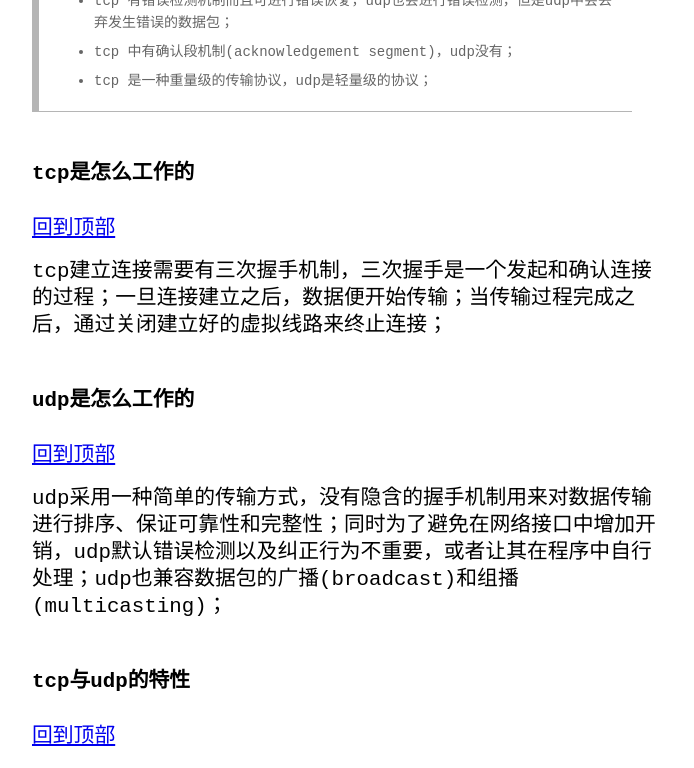
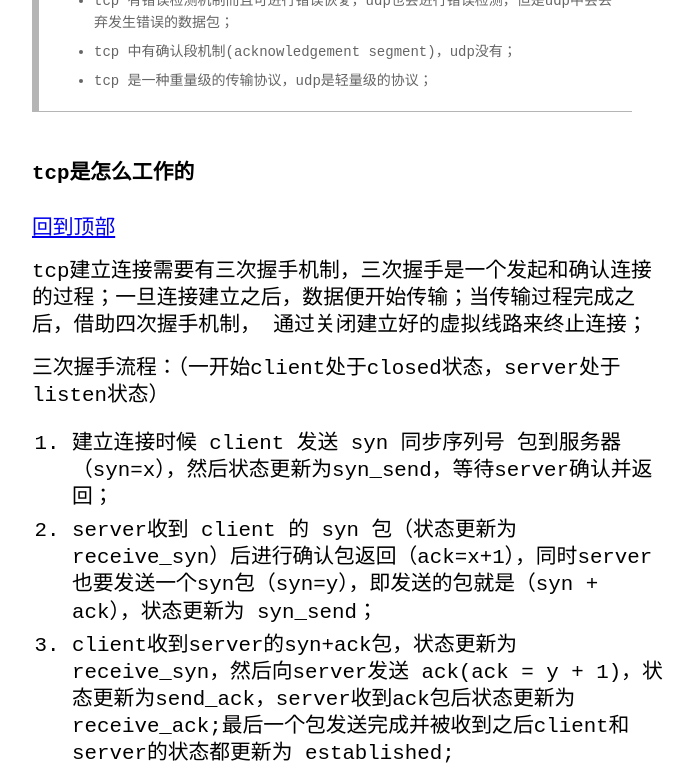
Before and after one commit to kvsur/kvsur.github.io, a Jekyll site: the page built from _posts/2021-06-07-network-TCPvsUPD.md, in a window 1280 px wide and 1400 px high, scrolled down 4385 px. Shown: the top 768 px of the window, without its empty margins (288-982 px from the left). Built offline with Jekyll 4.4.1, drawn with Linux system fonts in a browser that asks for light colours; some of the changed text lies outside the part shown; grey boxes are pictures that could not be loaded.

```diff
--- a/_posts/2021-06-07-network-TCPvsUPD.md
+++ b/_posts/2021-06-07-network-TCPvsUPD.md
@@ -10,7 +10,7 @@ category: network
 
 在本文中，将涉及到的内容：
 
-- [tcp/ip网络模型](#tcp/ip网络模型)
+- [tcp/ip网络模型](#tcp\/ip网络模型)
 - [什么是tcp？](#什么是tcp)
 - [什么是udp？](#什么是udp)
 - [主要的不同点](#主要的不同点)
@@ -78,7 +78,19 @@ udp协议的工作方式几乎与tcp相似，不同的是udp摒弃了所有的
 #### tcp是怎么工作的
 [回到顶部](#tcp对比udp有什么不同之处)
 
-tcp建立连接需要有三次握手机制，三次握手是一个发起和确认连接的过程；一旦连接建立之后，数据便开始传输；当传输过程完成之后，通过关闭建立好的虚拟线路来终止连接；
+tcp建立连接需要有三次握手机制，三次握手是一个发起和确认连接的过程；一旦连接建立之后，数据便开始传输；当传输过程完成之后，借助四次握手机制， 通过关闭建立好的虚拟线路来终止连接；
+
+三次握手流程：（一开始client处于closed状态，server处于listen状态）
+1. 建立连接时候 client 发送 syn 同步序列号 包到服务器（syn=x），然后状态更新为syn_send，等待server确认并返回；
+2. server收到 client 的 syn 包（状态更新为 receive_syn）后进行确认包返回（ack=x+1），同时server也要发送一个syn包（syn=y），即发送的包就是（syn + ack），状态更新为 syn_send；
+3. client收到server的syn+ack包，状态更新为receive_syn，然后向server发送 ack(ack = y + 1)，状态更新为send_ack，server收到ack包后状态更新为receive_ack;最后一个包发送完成并被收到之后client和server的状态都更新为 established;
+
+![threetimes_shakehand](https://bkimg.cdn.bcebos.com/pic/a1ec08fa513d26977c74304855fbb2fb4316d87b?x-bce-process=image/watermark,image_d2F0ZXIvYmFpa2U3Mg==,g_7,xp_5,yp_5/format,f_auto)
+
+三次握手中的一些重要的概念：
+1. 未连接队列：在三次握手协议中，服务器维护一个未连接队列，该队列为每个客户端的SYN包（syn=j）开设一个条目，该条目表明服务器已收到SYN包，并向客户发出确认，正在等待客户的确认包。这些条目所标识的连接在服务器处于Syn_RECV状态，当服务器收到客户的确认包时，删除该条目，服务器进入ESTABLISHED状态。
+2. SYN-ACK重传次数：服务器发送完SYN－ACK包，如果未收到客户确认包，服务器进行首次重传，等待一段时间仍未收到客户确认包，进行第二次重传，如果重传次数超过系统规定的最大重传次数，系统将该连接信息从半连接队列中删除。注意，每次重传等待的时间不一定相同。
+3. 半连接存活时间：是指半连接队列的条目存活的最长时间，也即服务从收到SYN包到确认这个报文无效的最长时间，该时间值是所有重传请求包的最长等待时间总和。有时我们也称半连接存活时间为Timeout时间、SYN_RECV存活时间
 
 #### udp是怎么工作的
 [回到顶部](#tcp对比udp有什么不同之处)
```
